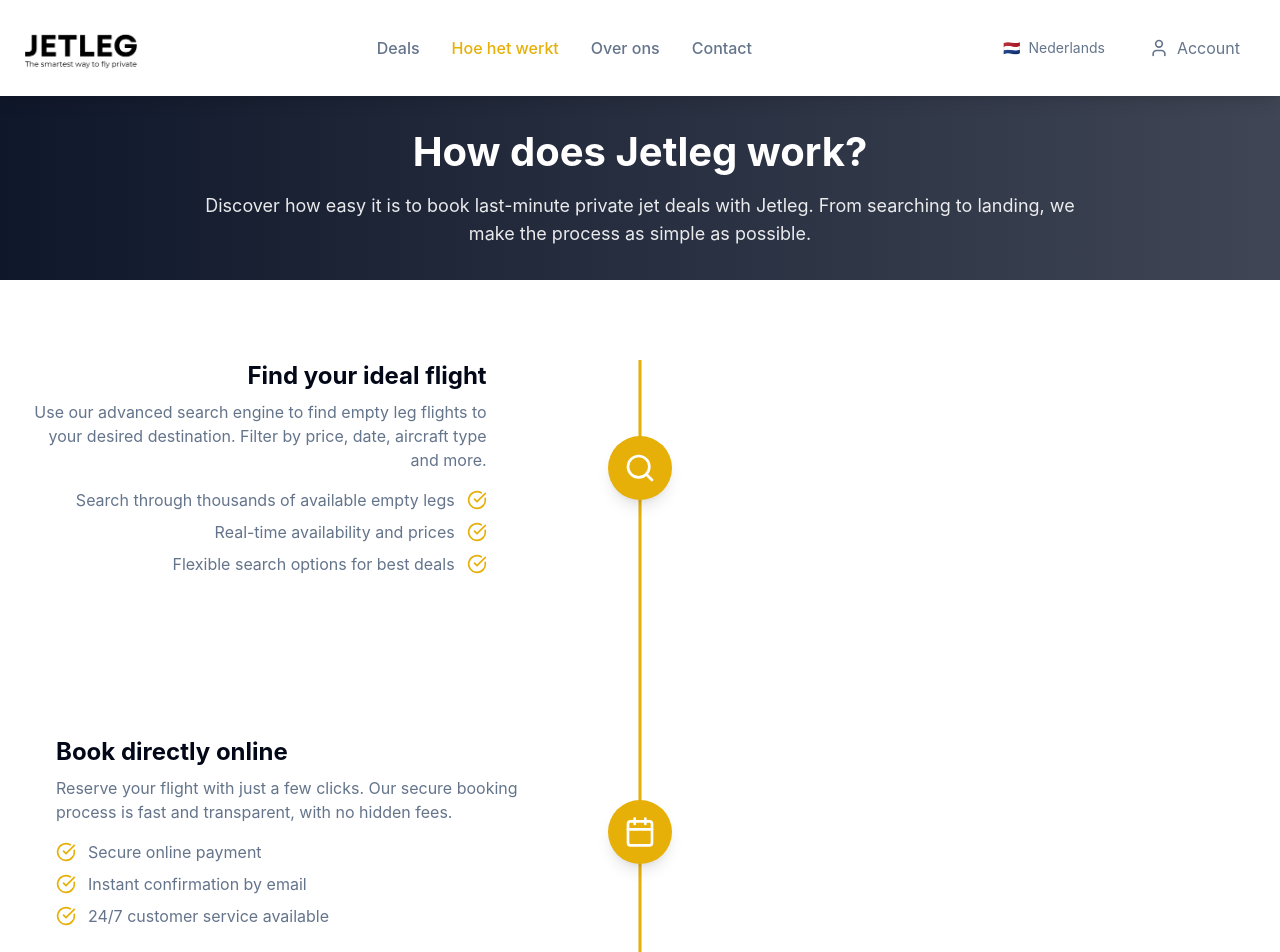
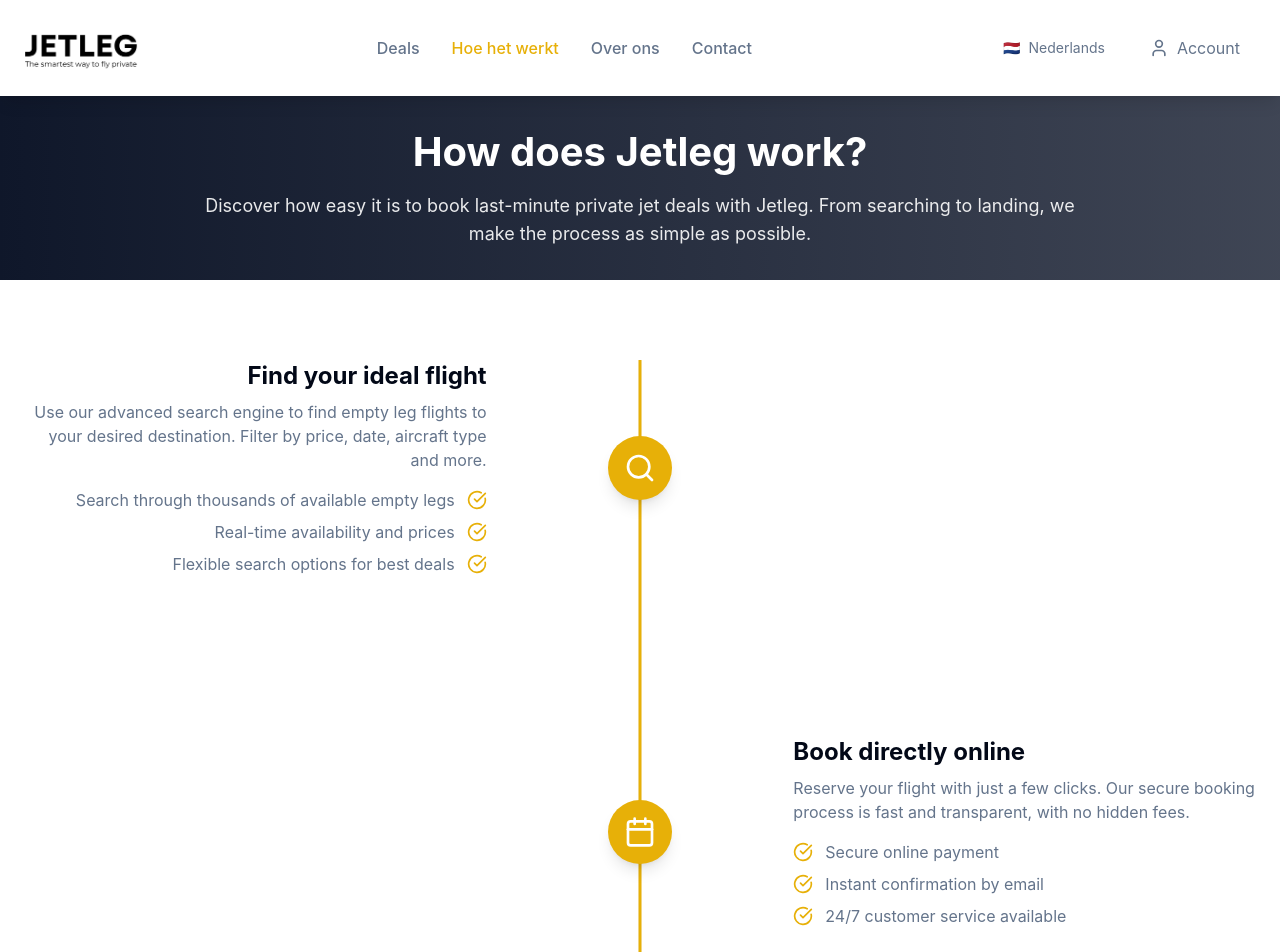
Before and after one commit to Rogerham/jetleg, a React (Vite) app: page /how-it-works in a window 1280 px wide. Shown: the top 952 px of the page. Built offline with nearby package versions, Linux system fonts and the light colour scheme.

Commit message:
Code edited in Lovable Code Editor
Edited UI in Lovable

```diff
--- a/src/components/TimelineContainer.tsx
+++ b/src/components/TimelineContainer.tsx
@@ -44,84 +44,45 @@ const TimelineStep = ({ icon: Icon, stepNumber, title, description, details, isE
     };
   }, [onVisible, stepNumber]);
 
+  const desktopContent = (
+    <>
+      <h3 className="text-2xl font-bold text-foreground mb-2">{title}</h3>
+      <p className="text-muted-foreground mb-4">{description}</p>
+      <ul className="space-y-2">
+        {details.map((detail, index) => (
+          <li key={index} className={`flex items-start gap-3 ${!isEven ? 'justify-end' : ''}`}>
+            {!isEven && <span className="text-muted-foreground text-right">{detail}</span>}
+            <CheckCircle className="h-5 w-5 text-accent flex-shrink-0 mt-0.5" />
+            {isEven && <span className="text-muted-foreground">{detail}</span>}
+          </li>
+        ))}
+      </ul>
+    </>
+  );
+
   return (
     <div ref={stepRef} className="relative w-full">
-      {/* Mobile/Tablet Layout (unchanged) */}
+      {/* Mobile/Tablet Layout */}
       <div className="lg:hidden flex items-start">
         <div className="absolute left-0 flex items-center justify-center -translate-x-1/2">
           <div className="z-10 flex h-12 w-12 items-center justify-center rounded-full bg-accent text-white shadow-lg">
             <Icon className="h-6 w-6" />
           </div>
         </div>
-
         <div className="w-full pl-12">
-          <h3 className="text-2xl font-bold text-foreground mb-2">{title}</h3>
-          <p className="text-muted-foreground mb-4">{description}</p>
-          <ul className="space-y-2">
-            {details.map((detail, index) => (
-              <li key={index} className="flex items-start gap-3">
-                <CheckCircle className="h-5 w-5 text-accent flex-shrink-0 mt-0.5" />
-                <span className="text-muted-foreground">{detail}</span>
-              </li>
-            ))}
-          </ul>
+          {desktopContent}
         </div>
       </div>
 
-      {/* Desktop Layout - Fixed */}
-      <div className="hidden lg:block">
-        <div className="grid grid-cols-12 gap-8 items-center">
-          {/* Left Content (for odd steps) */}
-          <div className={cn(
-            "col-span-5",
-            isEven ? "order-3" : "order-1",
-            isEven ? "text-left" : "text-right"
-          )}>
-            {!isEven && (
-              <div className="pr-8">
-                <h3 className="text-2xl font-bold text-foreground mb-2">{title}</h3>
-                <p className="text-muted-foreground mb-4">{description}</p>
-                <ul className="space-y-2">
-                  {details.map((detail, index) => (
-                    <li key={index} className="flex items-start gap-3 justify-end">
-                      <span className="text-muted-foreground text-right">{detail}</span>
-                      <CheckCircle className="h-5 w-5 text-accent flex-shrink-0 mt-0.5" />
-                    </li>
-                  ))}
-                </ul>
-              </div>
-            )}
-          </div>
-
-          {/* Center Icon - Always in the middle */}
-          <div className="col-span-2 order-2 flex justify-center">
-            <div className="z-10 flex h-16 w-16 items-center justify-center rounded-full bg-accent text-white shadow-lg">
-              <Icon className="h-8 w-8" />
-            </div>
-          </div>
-
-          {/* Right Content (for even steps) */}
-          <div className={cn(
-            "col-span-5",
-            isEven ? "order-1" : "order-3",
-            isEven ? "text-left" : "text-right"
-          )}>
-            {isEven && (
-              <div className="pl-8">
-                <h3 className="text-2xl font-bold text-foreground mb-2">{title}</h3>
-                <p className="text-muted-foreground mb-4">{description}</p>
-                <ul className="space-y-2">
-                  {details.map((detail, index) => (
-                    <li key={index} className="flex items-start gap-3">
-                      <CheckCircle className="h-5 w-5 text-accent flex-shrink-0 mt-0.5" />
-                      <span className="text-muted-foreground">{detail}</span>
-                    </li>
-                  ))}
-                </ul>
-              </div>
-            )}
+      {/* Desktop Layout (Fixed) */}
+      <div className="hidden lg:grid grid-cols-12 gap-8 items-center">
+        {isEven ? <div className="col-span-5"></div> : <div className="col-span-5 text-right pr-8">{desktopContent}</div>}
+        <div className="col-span-2 flex justify-center">
+          <div className="z-10 flex h-16 w-16 items-center justify-center rounded-full bg-accent text-white shadow-lg">
+            <Icon className="h-8 w-8" />
           </div>
         </div>
+        {isEven ? <div className="col-span-5 text-left pl-8">{desktopContent}</div> : <div className="col-span-5"></div>}
       </div>
     </div>
   );
@@ -138,10 +99,10 @@ const TimelineContainer = () => {
   const timelineRef = useRef<HTMLElement>(null);
 
   const steps = [
-    { icon: Search, title: t('howItWorks.steps.search.title', 'Zoek je vlucht'), description: t('howItWorks.steps.search.description', 'Vind de perfecte privéjet voor jouw reis.'), details: [t('howItWorks.steps.search.details.0', 'Kies vertrek- en aankomstlocaties.'), t('howItWorks.steps.search.details.1', 'Selecteer je reisdatum.'), t('howItWorks.steps.search.details.2', 'Vergelijk direct prijzen.')] },
-    { icon: Calendar, title: t('howItWorks.steps.book.title', 'Boek direct online'), description: t('howItWorks.steps.book.description', 'Bevestig je boeking in een paar simpele stappen.'), details: [t('howItWorks.steps.book.details.0', 'Veilige online betaling.'), t('howItWorks.steps.book.details.1', 'Ontvang direct bevestiging.'), t('howItWorks.steps.book.details.2', 'Beheer je boeking online.')] },
-    { icon: Plane, title: t('howItWorks.steps.fly.title', 'Geniet van je vlucht'), description: t('howItWorks.steps.fly.description', 'Ervaar het ultieme comfort en gemak.'), details: [t('howItWorks.steps.fly.details.0', 'Exclusieve toegang tot privé-terminals.'), t('howItWorks.steps.fly.details.1', 'Catering en service van wereldklasse.'), t('howItWorks.steps.fly.details.2', 'Reis in alle privacy en comfort.')] },
-    { icon: CheckCircle, title: t('howItWorks.steps.arrive.title', 'Kom verfrist aan'), description: t('howItWorks.steps.arrive.description', 'Land dichter bij je eindbestemming.'), details: [t('howItWorks.steps.arrive.details.0', 'Vermijd de drukte van grote luchthavens.'), t('howItWorks.steps.arrive.details.1', 'Naadloze transfer naar je eindbestemming.'), t('howItWorks.steps.arrive.details.2', 'Begin je reis ontspannen en efficiënt.')] }
+    { icon: Search, title: t('howItWorks.steps.search.title'), description: t('howItWorks.steps.search.description'), details: [t('howItWorks.steps.search.details.0'), t('howItWorks.steps.search.details.1'), t('howItWorks.steps.search.details.2')] },
+    { icon: Calendar, title: t('howItWorks.steps.book.title'), description: t('howItWorks.steps.book.description'), details: [t('howItWorks.steps.book.details.0'), t('howItWorks.steps.book.details.1'), t('howItWorks.steps.book.details.2')] },
+    { icon: Plane, title: t('howItWorks.steps.fly.title'), description: t('howItWorks.steps.fly.description'), details: [t('howItWorks.steps.fly.details.0'), t('howItWorks.steps.fly.details.1'), t('howItWorks.steps.fly.details.2')] },
+    { icon: CheckCircle, title: t('howItWorks.steps.arrive.title'), description: t('howItWorks.steps.arrive.description'), details: [t('howItWorks.steps.arrive.details.0'), t('howItWorks.steps.arrive.details.1'), t('howItWorks.steps.arrive.details.2')] }
   ];
 
   const handleStepVisible = useCallback((stepNumber: number) => {
```
